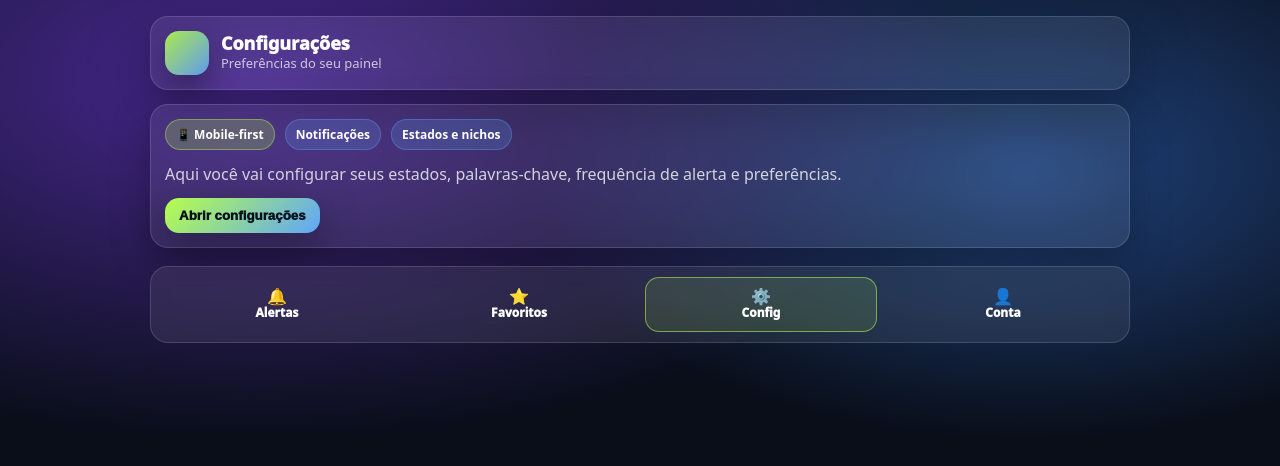
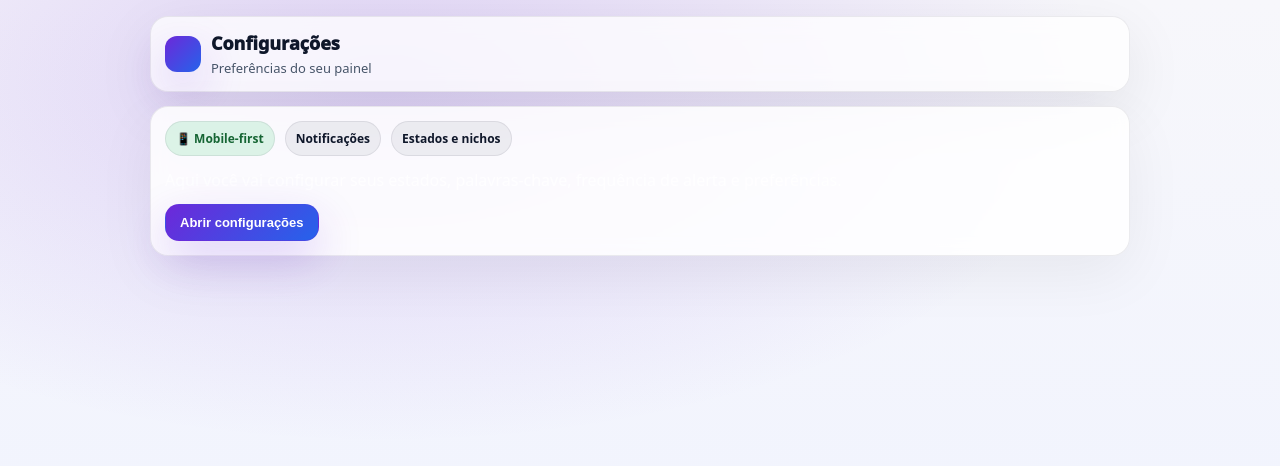
Before and after one commit to cleonenas123-dev/alerta-licitacao-v2, a Next.js app: page /config in a window 1280 px wide. Shown: the top 466 px of the page. Built offline with nearby package versions, Linux system fonts and the light colour scheme.

Commit message:
Update ui.js

```diff
--- a/biblioteca/ui.js
+++ b/biblioteca/ui.js
@@ -1,217 +1,67 @@
 // biblioteca/ui.js
-"use client";
+import React from "react";
 
 export const brand = {
   name: "Alerta de Licitação",
-  tagline: "Encontre licitações do seu nicho e receba alertas no e-mail.",
-  // Tema inspirado em app moderno (roxo/azul + verde)
-  theme: {
-    bg: "radial-gradient(1200px 600px at 20% 10%, rgba(124,58,237,.55), transparent 60%), radial-gradient(900px 500px at 80% 20%, rgba(59,130,246,.45), transparent 55%), linear-gradient(180deg, #0b1220 0%, #070a12 100%)",
-    card: "rgba(255,255,255,.08)",
-    cardSolid: "rgba(255,255,255,.92)",
-    border: "rgba(255,255,255,.14)",
-    text: "#ffffff",
-    muted: "rgba(255,255,255,.72)",
-    darkText: "#0b1220",
-    accent: "#b7ff4a", // verde-limão
-    accent2: "#60a5fa", // azul
-  },
+  primary: "#6D28D9", // roxo vivo (base do visual)
+  accent: "#22C55E",  // verde “ok”
 };
 
-// Container padrão (pra todas as telas internas)
-export function AppShell({ title, subtitle, active, right, children }) {
-  return (
-    <main
-      style={{
+export const styles = {
+  page: {
     minHeight: "100vh",
+    background: "radial-gradient(1200px 600px at 30% 10%, rgba(109,40,217,.18), transparent 60%), linear-gradient(180deg, #f7f7fb 0%, #eef2ff 100%)",
     padding: 16,
-        background: brand.theme.bg,
-        color: brand.theme.text,
-      }}
-    >
-      <div style={{ maxWidth: 980, margin: "0 auto" }}>
-        <header
-          style={{
+  },
+  shell: {
+    maxWidth: 980,
+    margin: "0 auto",
+  },
+  topbar: {
     display: "flex",
     alignItems: "center",
     justifyContent: "space-between",
     gap: 12,
     padding: 14,
     borderRadius: 18,
-            border: `1px solid ${brand.theme.border}`,
-            background: brand.theme.card,
-            boxShadow: "0 18px 60px rgba(0,0,0,.35)",
+    background: "rgba(255,255,255,.75)",
+    border: "1px solid rgba(15,23,42,.08)",
     backdropFilter: "blur(10px)",
-          }}
-        >
-          <div style={{ display: "flex", alignItems: "center", gap: 12 }}>
-            <div
-              style={{
-                width: 44,
-                height: 44,
-                borderRadius: 14,
-                background:
-                  "linear-gradient(135deg, rgba(183,255,74,.9), rgba(96,165,250,.9))",
-                boxShadow: "0 12px 30px rgba(0,0,0,.35)",
-              }}
-              aria-hidden
-            />
-            <div>
-              <div style={{ fontSize: 18, fontWeight: 950, lineHeight: 1.1 }}>
-                {title || brand.name}
-              </div>
-              <div style={{ fontSize: 13, color: brand.theme.muted }}>
-                {subtitle || brand.tagline}
-              </div>
-            </div>
-          </div>
-
-          <div style={{ display: "flex", alignItems: "center", gap: 10 }}>
-            {right}
-          </div>
-        </header>
-
-        <section style={{ marginTop: 14 }}>{children}</section>
-
-        {/* Bottom nav mobile */}
-        <BottomNav active={active} />
-      </div>
-    </main>
-  );
-}
-
-export function Panel({ children }) {
-  return (
-    <div
-      style={{
-        borderRadius: 18,
-        border: `1px solid ${brand.theme.border}`,
-        background: brand.theme.card,
-        boxShadow: "0 14px 40px rgba(0,0,0,.28)",
-        padding: 14,
-        backdropFilter: "blur(10px)",
-      }}
-    >
-      {children}
-    </div>
-  );
-}
-
-export function Card({ title, value, hint, icon }) {
-  return (
-    <div
-      style={{
-        borderRadius: 18,
-        background: brand.theme.cardSolid,
-        color: brand.theme.darkText,
-        border: "1px solid rgba(0,0,0,.06)",
-        padding: 14,
-        boxShadow: "0 14px 40px rgba(0,0,0,.18)",
-      }}
-    >
-      <div style={{ display: "flex", alignItems: "center", gap: 10 }}>
-        <div
-          style={{
-            width: 38,
-            height: 38,
-            borderRadius: 14,
-            background: "rgba(0,0,0,.06)",
+    boxShadow: "0 18px 60px rgba(2,6,23,.08)",
+  },
+  title: { fontSize: 18, fontWeight: 950, margin: 0, color: "#0f172a" },
+  subtitle: { fontSize: 13, margin: "4px 0 0", color: "#475569" },
+  grid: {
+    marginTop: 14,
     display: "grid",
-            placeItems: "center",
-            fontSize: 18,
-          }}
-          aria-hidden
-        >
-          {icon || "✨"}
-        </div>
-        <div style={{ fontWeight: 900 }}>{title}</div>
-      </div>
-
-      <div style={{ marginTop: 10, fontSize: 28, fontWeight: 1000 }}>
-        {value}
-      </div>
-
-      {hint ? (
-        <div style={{ marginTop: 6, fontSize: 13, color: "rgba(0,0,0,.55)" }}>
-          {hint}
-        </div>
-      ) : null}
-    </div>
-  );
-}
-
-export function Button({ children, variant = "primary", ...props }) {
-  const base = {
-    borderRadius: 14,
-    padding: "10px 14px",
-    fontWeight: 950,
-    border: "none",
-    cursor: "pointer",
-    transition: "transform .06s ease",
+    gridTemplateColumns: "repeat(auto-fit, minmax(260px, 1fr))",
+    gap: 12,
+  },
 };
-
-  const styles =
-    variant === "secondary"
-      ? {
-          ...base,
-          background: "rgba(255,255,255,.92)",
-          color: "#0b1220",
-          border: "1px solid rgba(0,0,0,.08)",
-        }
-      : variant === "ghost"
-      ? {
-          ...base,
-          background: "transparent",
-          color: brand.theme.text,
-          border: `1px solid ${brand.theme.border}`,
-        }
-      : {
-          ...base,
-          background: `linear-gradient(135deg, ${brand.theme.accent}, ${brand.theme.accent2})`,
-          color: "#07101d",
-          boxShadow: "0 14px 40px rgba(0,0,0,.35)",
-        };
-
-  return (
-    <button
-      {...props}
-      style={styles}
-      onMouseDown={(e) => (e.currentTarget.style.transform = "scale(0.98)")}
-      onMouseUp={(e) => (e.currentTarget.style.transform = "scale(1)")}
-    >
-      {children}
-    </button>
-  );
-}
 
 export function Badge({ children, tone = "default" }) {
   const bg =
     tone === "ok"
-      ? "rgba(183,255,74,.22)"
+      ? "rgba(34,197,94,.14)"
       : tone === "warn"
-      ? "rgba(250,204,21,.22)"
-      : "rgba(96,165,250,.20)";
-
-  const border =
-    tone === "ok"
-      ? "rgba(183,255,74,.40)"
-      : tone === "warn"
-      ? "rgba(250,204,21,.38)"
-      : "rgba(96,165,250,.35)";
+      ? "rgba(245,158,11,.16)"
+      : "rgba(15,23,42,.06)";
+  const color =
+    tone === "ok" ? "#166534" : tone === "warn" ? "#92400e" : "#0f172a";
 
   return (
     <span
       style={{
         display: "inline-flex",
         alignItems: "center",
-        gap: 6,
-        padding: "6px 10px",
+        gap: 8,
+        padding: "8px 10px",
         borderRadius: 999,
         background: bg,
-        border: `1px solid ${border}`,
-        color: brand.theme.text,
+        color,
+        fontWeight: 800,
         fontSize: 12,
-        fontWeight: 900,
+        border: "1px solid rgba(15,23,42,.08)",
       }}
     >
       {children}
@@ -219,55 +69,140 @@ export function Badge({ children, tone = "default" }) {
   );
 }
 
-export function BottomNav({ active }) {
-  const items = [
-    { key: "alertas", label: "Alertas", href: "/alertas", icon: "🔔" },
-    { key: "favoritos", label: "Favoritos", href: "/favoritos", icon: "⭐" },
-    { key: "config", label: "Config", href: "/config", icon: "⚙️" },
-    { key: "conta", label: "Conta", href: "/conta", icon: "👤" },
-  ];
+export function Button({ children, onClick, href, variant = "primary" }) {
+  const base = {
+    display: "inline-flex",
+    alignItems: "center",
+    justifyContent: "center",
+    gap: 8,
+    padding: "10px 14px",
+    borderRadius: 14,
+    fontWeight: 900,
+    fontSize: 13,
+    border: "1px solid rgba(15,23,42,.10)",
+    cursor: "pointer",
+    textDecoration: "none",
+    userSelect: "none",
+  };
 
+  const variants = {
+    primary: {
+      background: `linear-gradient(135deg, ${brand.primary} 0%, #2563EB 100%)`,
+      color: "#fff",
+      boxShadow: "0 18px 45px rgba(109,40,217,.22)",
+      border: "1px solid rgba(109,40,217,.25)",
+    },
+    secondary: {
+      background: "rgba(255,255,255,.85)",
+      color: "#0f172a",
+    },
+    ghost: {
+      background: "transparent",
+      color: "#0f172a",
+    },
+  };
+
+  const Comp = href ? "a" : "button";
   return (
-    <nav
+    <Comp
+      href={href}
+      onClick={onClick}
+      style={{ ...base, ...variants[variant] }}
+    >
+      {children}
+    </Comp>
+  );
+}
+
+export function Panel({ children }) {
+  return (
+    <section
       style={{
-        position: "sticky",
-        bottom: 12,
-        marginTop: 18,
-        display: "flex",
-        gap: 10,
-        justifyContent: "space-between",
-        padding: 10,
+        background: "rgba(255,255,255,.85)",
+        border: "1px solid rgba(15,23,42,.08)",
         borderRadius: 18,
-        border: `1px solid ${brand.theme.border}`,
-        background: brand.theme.card,
-        backdropFilter: "blur(10px)",
+        padding: 14,
+        boxShadow: "0 18px 60px rgba(2,6,23,.06)",
+        backdropFilter: "blur(8px)",
       }}
     >
-      {items.map((it) => {
-        const isActive = it.key === active;
+      {children}
+    </section>
+  );
+}
+
+export function Card({ title, subtitle, children, icon = "✨" }) {
   return (
-          <a
-            key={it.key}
-            href={it.href}
+    <div
       style={{
-              flex: 1,
-              textDecoration: "none",
-              color: brand.theme.text,
+        borderRadius: 18,
+        padding: 14,
+        background:
+          "radial-gradient(600px 240px at 10% 0%, rgba(109,40,217,.18), transparent 60%), rgba(255,255,255,.85)",
+        border: "1px solid rgba(15,23,42,.08)",
+        boxShadow: "0 18px 60px rgba(2,6,23,.06)",
+      }}
+    >
+      <div style={{ display: "flex", alignItems: "center", gap: 10 }}>
+        <div
+          style={{
+            width: 36,
+            height: 36,
+            borderRadius: 12,
             display: "grid",
             placeItems: "center",
-              padding: "10px 8px",
-              borderRadius: 14,
-              border: isActive ? "1px solid rgba(183,255,74,.55)" : "1px solid transparent",
-              background: isActive ? "rgba(183,255,74,.12)" : "transparent",
-              fontWeight: 950,
-              fontSize: 12,
+            background: "rgba(109,40,217,.14)",
+            border: "1px solid rgba(109,40,217,.25)",
+            fontSize: 16,
           }}
         >
-            <div style={{ fontSize: 16, lineHeight: 1 }}>{it.icon}</div>
-            <div>{it.label}</div>
-          </a>
-        );
-      })}
-    </nav>
+          {icon}
+        </div>
+        <div>
+          <div style={{ fontWeight: 950, color: "#0f172a" }}>{title}</div>
+          {subtitle ? (
+            <div style={{ fontSize: 12, color: "#475569", marginTop: 2 }}>
+              {subtitle}
+            </div>
+          ) : null}
+        </div>
+      </div>
+
+      {children ? <div style={{ marginTop: 12 }}>{children}</div> : null}
+    </div>
   );
 }
+
+export function AppShell({ title, subtitle, right, children }) {
+  return (
+    <main style={styles.page}>
+      <div style={styles.shell}>
+        <header style={styles.topbar}>
+          <div style={{ display: "flex", alignItems: "center", gap: 10 }}>
+            <div
+              style={{
+                width: 36,
+                height: 36,
+                borderRadius: 12,
+                background: `linear-gradient(135deg, ${brand.primary} 0%, #2563EB 100%)`,
+                boxShadow: "0 18px 45px rgba(109,40,217,.22)",
+              }}
+            />
+            <div>
+              <h1 style={styles.title}>{title || brand.name}</h1>
+              <p style={styles.subtitle}>{subtitle || "Seu painel"}</p>
+            </div>
+          </div>
+          <div>{right}</div>
+        </header>
+
+        <div style={styles.grid}>{children}</div>
+      </div>
+    </main>
+  );
+}
+
+export function BottomNav() {
+  // (deixa pronto, mas opcional — você pode nem usar agora)
+  return null;
+}
```
Lines whose indentation alone changed are shown as unchanged.
